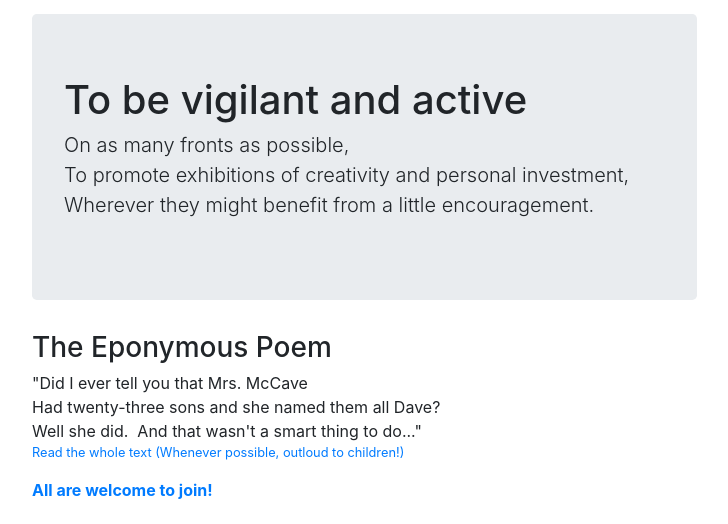
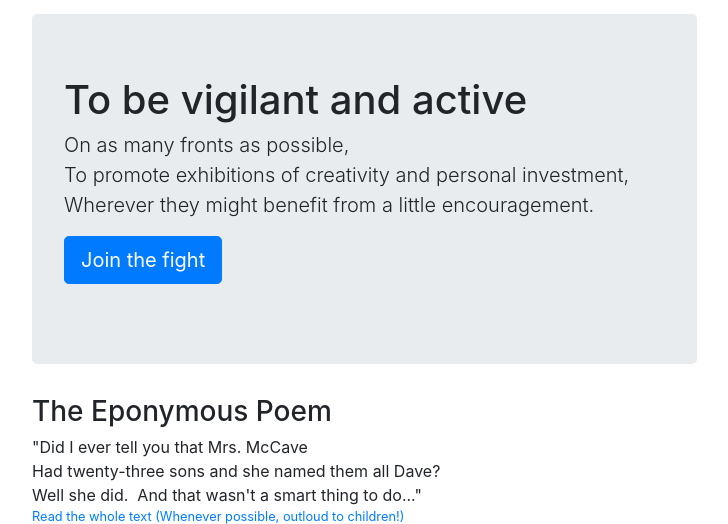
Before and after one commit to toomanydaves/django-proj, a Django app: page /about/ in a window 1280 px wide. Shown: the part 366-890 px from the top of the page, without its empty margins (38-766 px from the left). Before the commit the page ends 865 px from the top, so only its background shows below. Run offline with Django 3.2, Linux system fonts and the light colour scheme; some libraries are stand-ins or nearby versions.

Commit message:
adds call to action on toomanydaves/about.html

```diff
--- a/django_proj/toomanydaves/templates/toomanydaves/about.html
+++ b/django_proj/toomanydaves/templates/toomanydaves/about.html
@@ -52,6 +52,11 @@
                     To promote exhibitions of creativity and personal investment,<br>
                     Wherever they might benefit from a little encouragement.
                 </p>
+                <p class="lead">
+                    <a class="btn btn-primary btn-lg" href="/join" role="button">
+                        Join the fight
+                    </a>
+                </p>
             </div>
         </section>
     </div>
```
